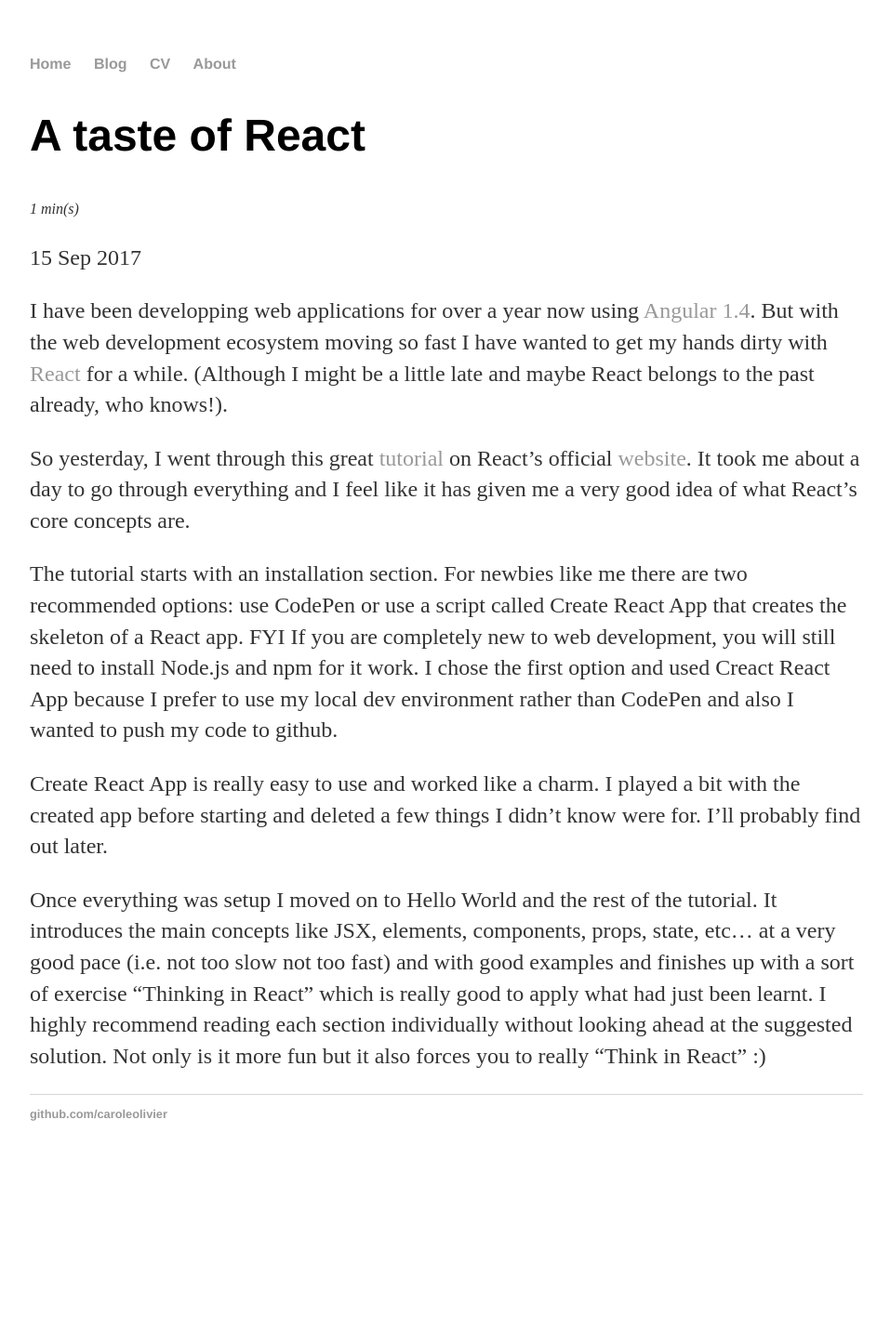
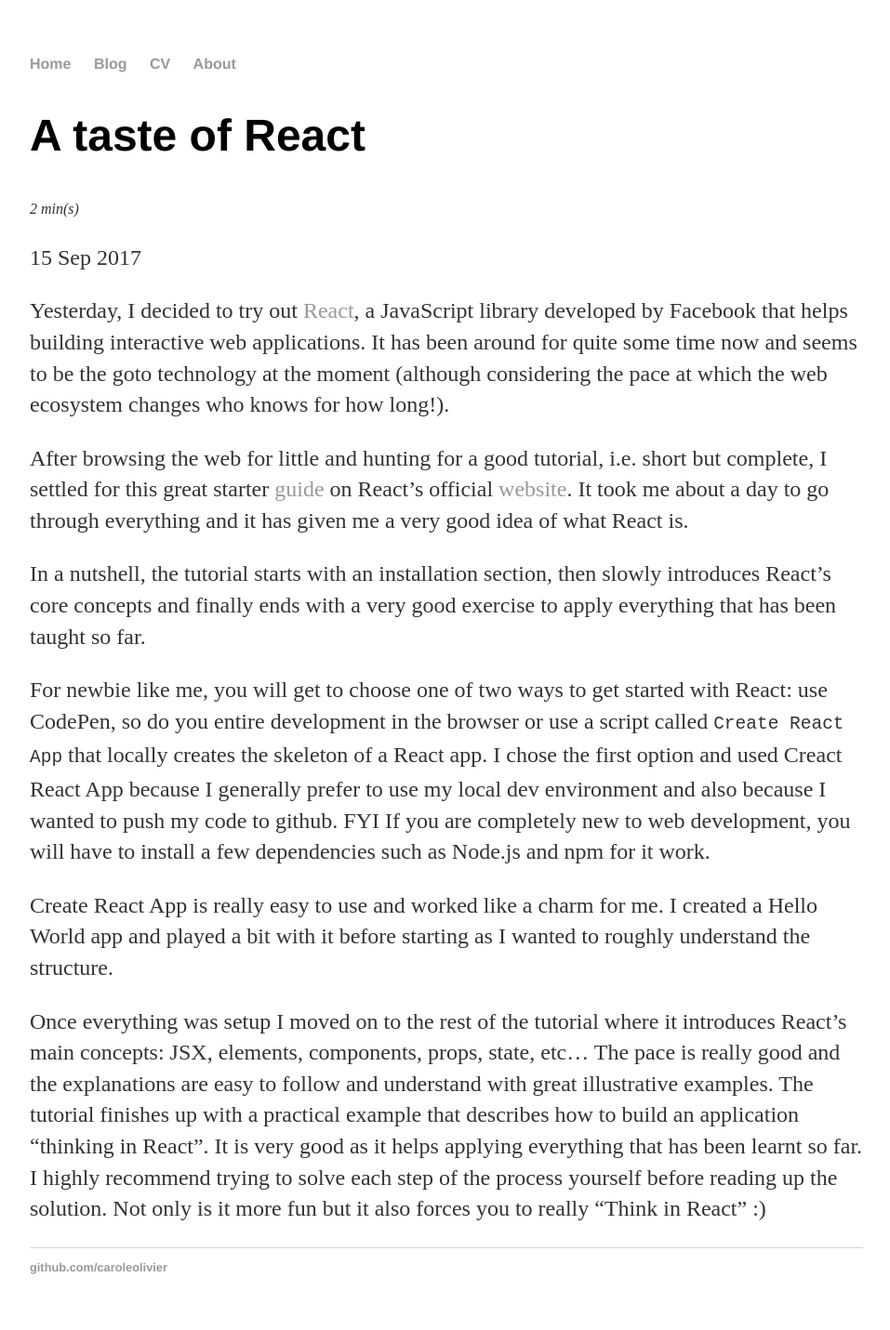
Before and after one commit to caroleolivier/caroleolivier.github.io, a Jekyll site: the page built from _posts/2017-09-15-a-tast-of-react.md, in a window 1280 px wide. Shown: the whole page at 93% size, without its empty margins (160-1117 px from the left). Built offline with Jekyll 4.4.1, drawn with Linux system fonts in a browser that asks for light colours; before the commit the page ends 1266 px from its top, so only the background shows below that.

Commit message:
Improve content

```diff
--- a/_posts/2017-09-15-a-tast-of-react.md
+++ b/_posts/2017-09-15-a-tast-of-react.md
@@ -3,12 +3,15 @@ layout: post
 title: A taste of React
 date: 2017-09-15
 ---
-I have been developping web applications for over a year now using [Angular 1.4](https://angularjs.org/). But with the web development ecosystem moving so fast I have wanted to get my hands dirty with [React](https://facebook.github.io/react/) for a while. (Although I might be a little late and maybe React belongs to the past already, who knows!).
+Yesterday, I decided to try out [React](https://facebook.github.io/react/), a JavaScript library developed by Facebook that helps building interactive web applications. It has been around for quite some time now and seems to be the goto technology at the moment (although considering the pace at which the web ecosystem changes who knows for how long!).
 
-So yesterday, I went through this great [tutorial](https://facebook.github.io/react/docs/hello-world.html) on React's official [website](https://facebook.github.io/react/). It took me about a day to go through everything and I feel like it has given me a very good idea of what React's core concepts are.
+After browsing the web for little and hunting for a good tutorial, i.e. short but complete, I settled for this great starter [guide](https://facebook.github.io/react/docs/hello-world.html) on React's official [website](https://facebook.github.io/react/). It took me about a day to go through everything and it has given me a very good idea of what React is.
 
-The tutorial starts with an installation section. For newbies like me there are two recommended options: use CodePen or use a script called Create React App that creates the skeleton of a React app. FYI If you are completely new to web development, you will still need to install Node.js and npm for it work. I chose the first option and used Creact React App because I prefer to use my local dev environment rather than CodePen and also I wanted to push my code to github.
+In a nutshell, the tutorial starts with an installation section, then slowly introduces React's core concepts and finally ends with a very good exercise to apply everything that has been taught so far.
 
-Create React App is really easy to use and worked like a charm. I played a bit with the created app before starting and deleted a few things I didn't know were for. I'll probably find out later.
+For newbie like me, you will get to choose one of two ways to get started with React: use CodePen, so do you entire development in the browser or use a script called `Create React App` that locally creates the skeleton of a React app.
+I chose the first option and used Creact React App because I generally prefer to use my local dev environment and also because I wanted to push my code to github. FYI If you are completely new to web development, you will have to install a few dependencies such as Node.js and npm for it work.
 
-Once everything was setup I moved on to Hello World and the rest of the tutorial. It introduces the main concepts like JSX, elements, components, props, state, etc... at a very good pace (i.e. not too slow not too fast) and with good examples and finishes up with a sort of exercise "Thinking in React" which is really good to apply what had just been learnt. I highly recommend reading each section individually without looking ahead at the suggested solution. Not only is it more fun but it also forces you to really "Think in React" :)
+Create React App is really easy to use and worked like a charm for me. I created a Hello World app and played a bit with it before starting as I wanted to roughly understand the structure.
+
+Once everything was setup I moved on to the rest of the tutorial where it introduces React's main concepts: JSX, elements, components, props, state, etc... The pace is really good and the explanations are easy to follow and understand with great illustrative examples. The tutorial finishes up with a practical example that describes how to build an application "thinking in React". It is very good as it helps applying everything that has been learnt so far. I highly recommend trying to solve each step of the process yourself before reading up the solution. Not only is it more fun but it also forces you to really "Think in React" :)
```
